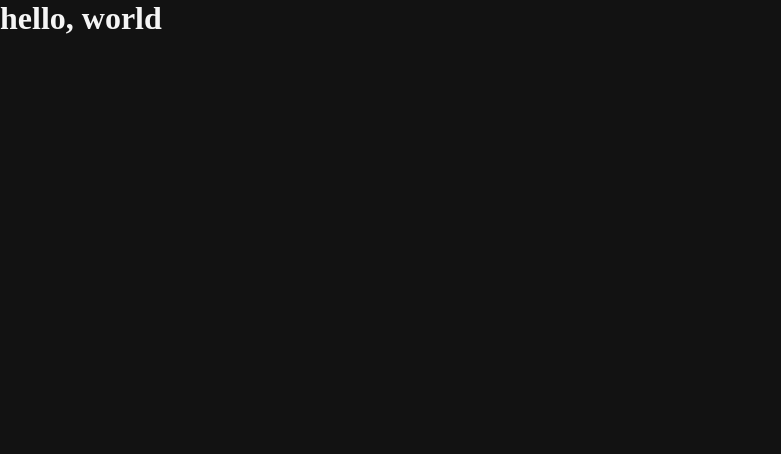
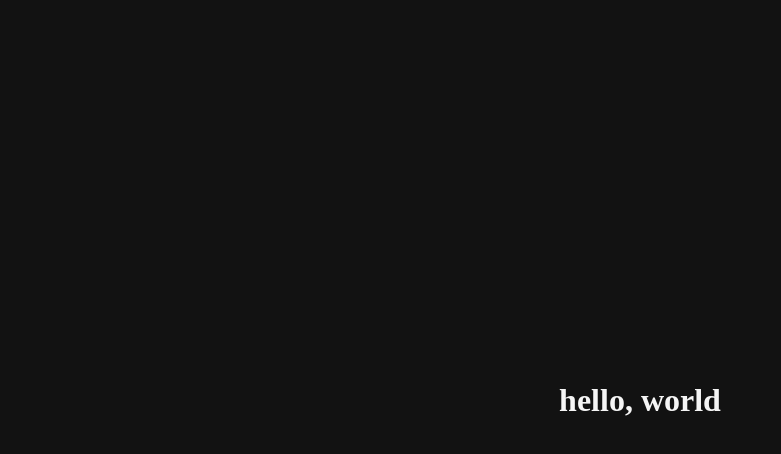
Before and after one commit to Espadv69/React_Beginner, a React (Vite) app in the folder 05-mouse-follower/: page / in a window 1280 px wide. Shown: the top 454 px of the page, without its empty margins (0-781 px from the left). Built offline with nearby package versions, Linux system fonts and the light colour scheme.

Commit message:
style: enhance body styles for improved layout and centering

```diff
--- a/05-mouse-follower/src/css/index.css
+++ b/05-mouse-follower/src/css/index.css
@@ -5,6 +5,11 @@
 }
 
 body {
+  min-height: 100dvh;
+
+  display: grid;
+  place-content: center;
+
   color: whitesmoke;
   background: #121212;
 }
```
